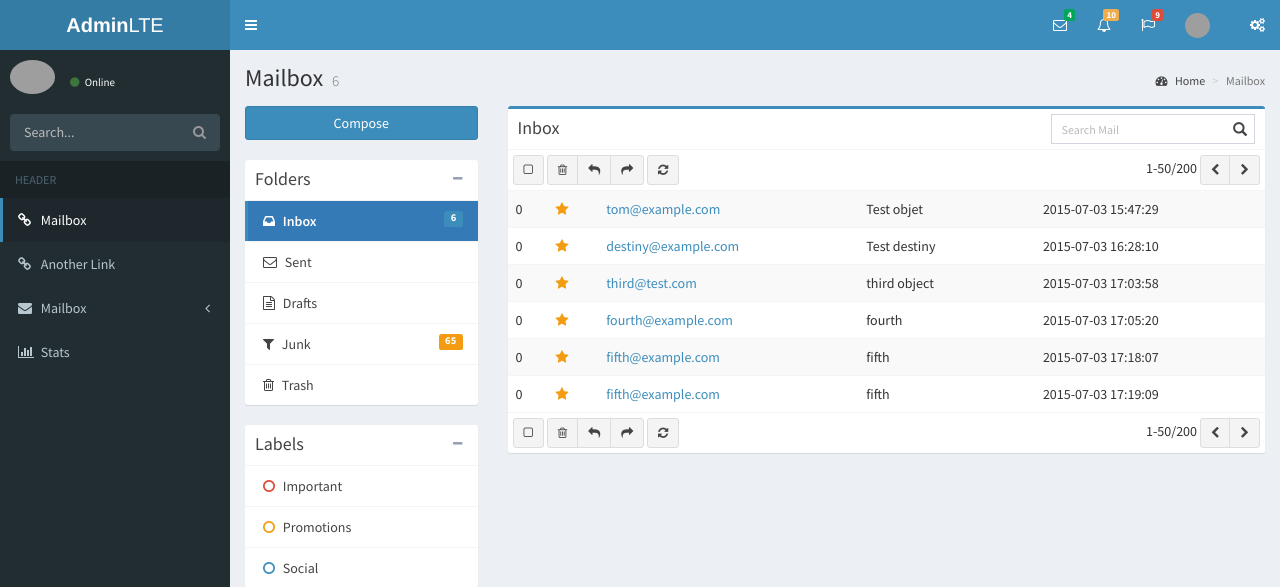
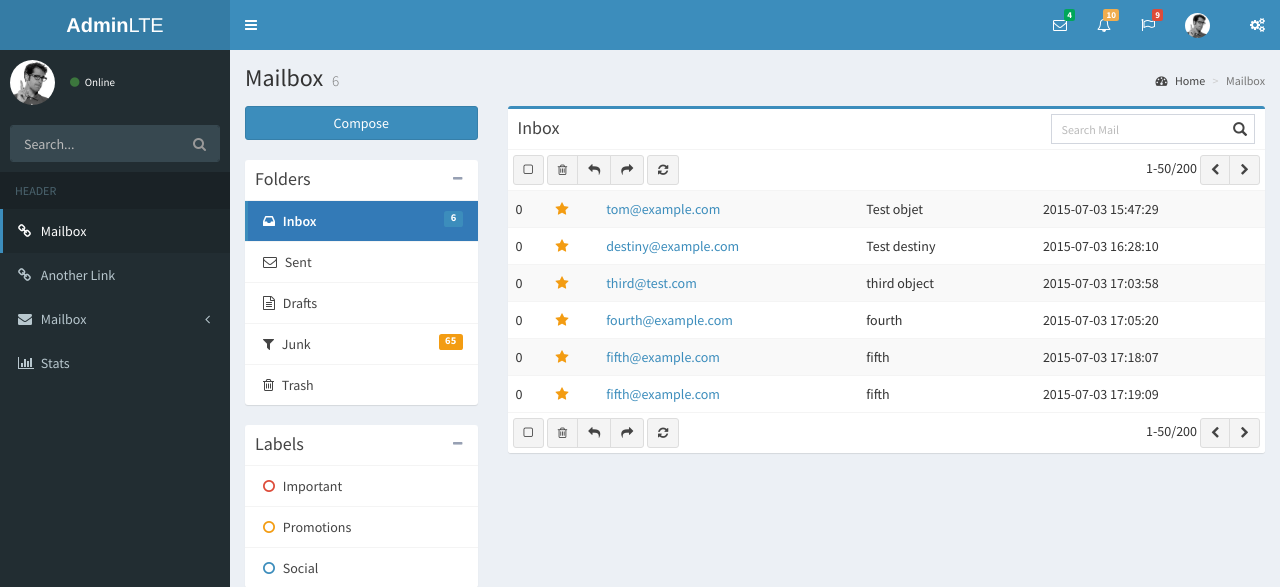
Before and after one commit to vincenthib/admin, a PHP site: page /modules/mailbox/index.php in a window 1280 px wide. Shown: the top 587 px of the page. Run offline with PHP 8.4, Linux system fonts and the light colour scheme; data comes from the database, SQL or seed files in the repository; data that the repository does not hold is empty; some libraries are stand-ins or nearby versions; grey boxes are pictures that could not be loaded.

Commit message:
to hit a wall

```diff
--- a/modules/chat/ajax.php
+++ b/modules/chat/ajax.php
@@ -27,7 +27,7 @@
 				'fullname'  => $fullname,
 				'date_sent' => $message['date_sent'],
 				'photo'     => 'user'.$message['from_user_id'].'-128x128.jpg',
-				'msg'       => $message['message'],
+				'message'   => $message['message'],
 				'user_id'   => $message['to_user_id'],
 			];
 		}
--- a/partials/navbar.php
+++ b/partials/navbar.php
@@ -22,7 +22,7 @@
 											<a href="#">
 												<div class="pull-left">
 													<!-- User Image -->
-													<img src="img/user2-160x160.jpg" class="img-circle" alt="User Image"/>
+													<img src="img/user2-128x128.jpg" class="img-circle" alt="User Image"/>
 												</div>
 												<!-- Message title and timestamp -->
 												<h4>
@@ -101,14 +101,14 @@
 							<!-- Menu Toggle Button -->
 							<a href="#" class="dropdown-toggle" data-toggle="dropdown">
 								<!-- The user image in the navbar-->
-								<img src="img/user2-160x160.jpg" class="user-image" alt="User Image"/>
+								<img src="img/user2-128x128.jpg" class="user-image" alt="User Image"/>
 								<!-- hidden-xs hides the username on small devices so only the image appears. -->
 								<span class="hidden-xs"><?= user_fullname() ?></span>
 							</a>
 							<ul class="dropdown-menu">
 								<!-- The user image in the menu -->
 								<li class="user-header">
-									<img src="img/user2-160x160.jpg" class="img-circle" alt="User Image" />
+									<img src="img/user2-128x128.jpg" class="img-circle" alt="User Image" />
 									<p>
 										<?= user_fullname() ?> - Web Developer
 										<small>Member since Nov. 2012</small>
--- a/partials/sidebar-left.php
+++ b/partials/sidebar-left.php
@@ -6,7 +6,7 @@
 				<!-- Sidebar user panel (optional) -->
 				<div class="user-panel">
 					<div class="pull-left image">
-						<img src="img/user2-160x160.jpg" class="img-circle" alt="User Image" />
+						<img src="img/user2-128x128.jpg" class="img-circle" alt="User Image" />
 					</div>
 					<div class="pull-left info">
 						<p><?= user_fullname() ?></p>
```
Also changed, not shown: modules/chat/chatbox.js (+4 -21 lines).
